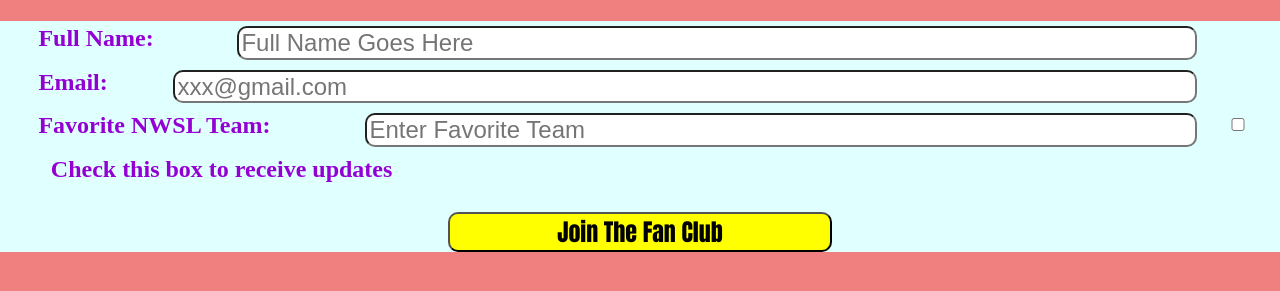
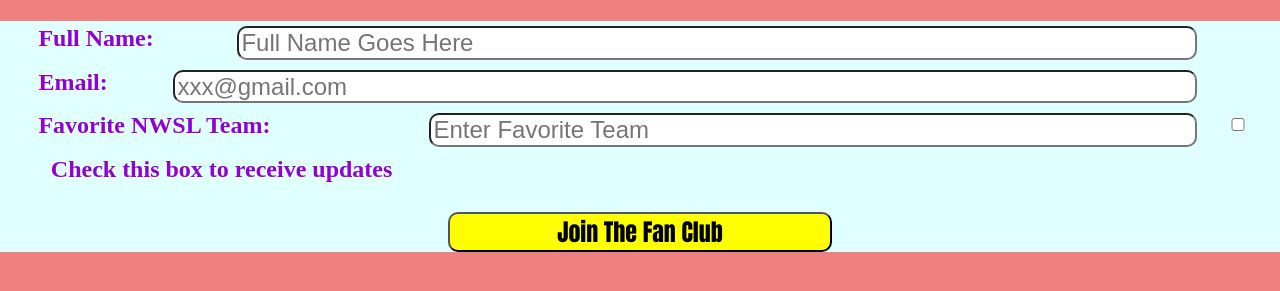
Before and after one commit to CherylGardner362/Project1, a plain HTML site: page index.html in a window 1280 px wide. Shown: the part 111-402 px from the top of the page. Drawn offline with Linux system fonts and the light colour scheme.

Commit message:
Last Width Adjustment

```diff
--- a/css/screen.css
+++ b/css/screen.css
@@ -99,7 +99,7 @@ label{
 		float: right;
 	}
 	input{
-		width: 65%;
+		width: 60%;
 		font-size: 24px; /* 1.5em */
 		float: left;
 		margin-top: 5px;
@@ -107,7 +107,7 @@ label{
 	label{
 		font-size: 24px; /* 1.5em */
 		float: left;
-		width: 25%;
+		width: 30%;
 		margin-left: 3%;
 		color: black;
 		margin-top: 5px; /* .313em */
```
